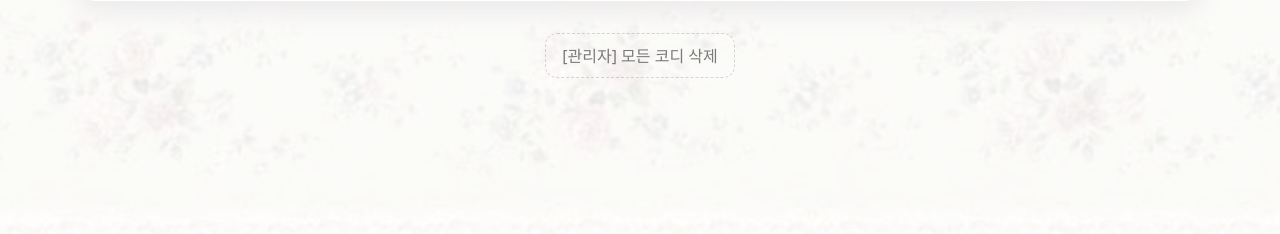
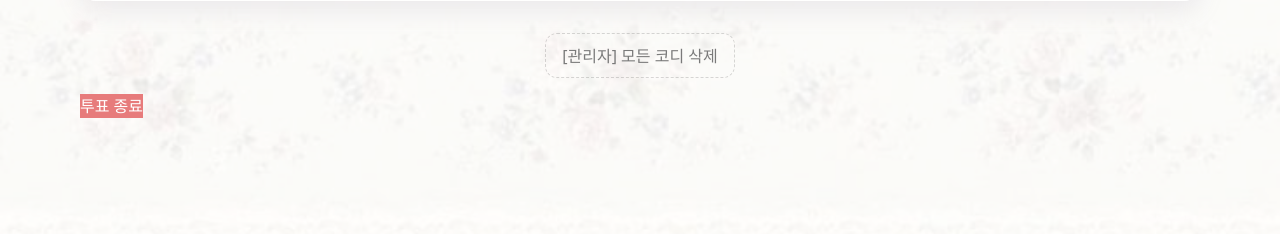
Before and after one commit to naaame88/outfit-vote, a Flask app: page / in a window 1280 px wide. Shown: the part 566-800 px from the top of the page. Run offline with Flask 3, Linux system fonts and the light colour scheme; the visitor is signed in with stand-in values (Sample User, id 1); data comes from the database, SQL or seed files in the repository; data that the repository does not hold is empty; some libraries are stand-ins or nearby versions.

Commit message:
Update: latest changes (app.py, styles.css, etc.)

```diff
--- a/app.py
+++ b/app.py
@@ -397,6 +397,16 @@ def results():
 
     return render_template("results.html", contest=contest, top3=top3)
 
+@app.post("/admin/close")
+def admin_close():
+    if not _require_admin():
+        return "Forbidden", 403
+    con = db(); cur = con.cursor()
+    cur.execute("update contests set status='closed' where id=1")
+    con.commit(); con.close()
+    flash("투표가 강제로 종료되었습니다.", "ok")
+    return redirect(url_for("index"))
+
 init_db()
 
 if __name__ == "__main__":
--- a/requirements.txt
+++ b/requirements.txt
@@ -1,2 +1,2 @@
-Flask>=2.3,<4
-gunicorn>=21
+flask
+gunicorn
--- a/templates/index.html
+++ b/templates/index.html
@@ -95,11 +95,15 @@
           <div class="grid grid-cols-1 sm:grid-cols-2 md:grid-cols-3 gap-6">
             {% for o in outfits %}
               <article class="card-angel group relative">
-                <!-- 관리자 삭제 버튼 -->
+                <!-- 관리자 버튼 -->
                 {% if show_admin %}
                   <form method="post" action="{{ url_for('admin_delete', oid=o['id']) }}"
                         class="absolute z-10 right-3 top-3">
                     <button type="submit" class="admin-x" title="삭제">×</button>
+                  </form>
+
+                  <form method="post" action="/admin/close" style="margin-top:1rem;"onsubmit="return confirm('정말 지금 투표를 종료할까요?');">
+                    <button class="btn-danger">투표 종료</button>
                   </form>
                 {% endif %}
 
@@ -143,7 +147,11 @@
           <button type="submit" class="btn-ghost">[관리자] 모든 코디 삭제</button>
         </form>
       </section>
+      <form method="post" action="/admin/close" style="margin-top:1rem;"onsubmit="return confirm('정말 지금 투표를 종료할까요?');">
+        <button class="btn-danger">투표 종료</button>
+      </form>
     {% endif %}
+
   </main>
 </body>
 </html>
```
